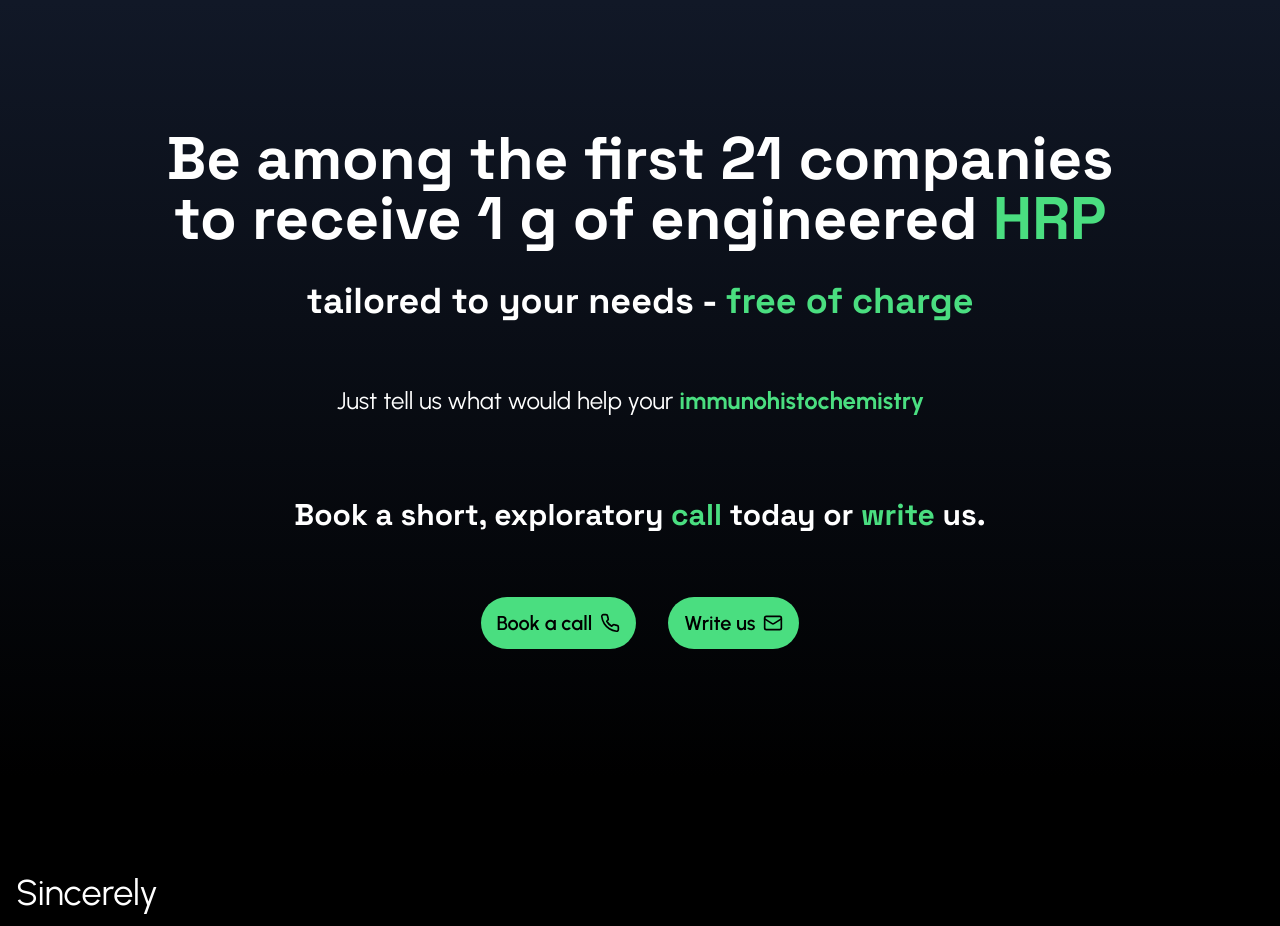
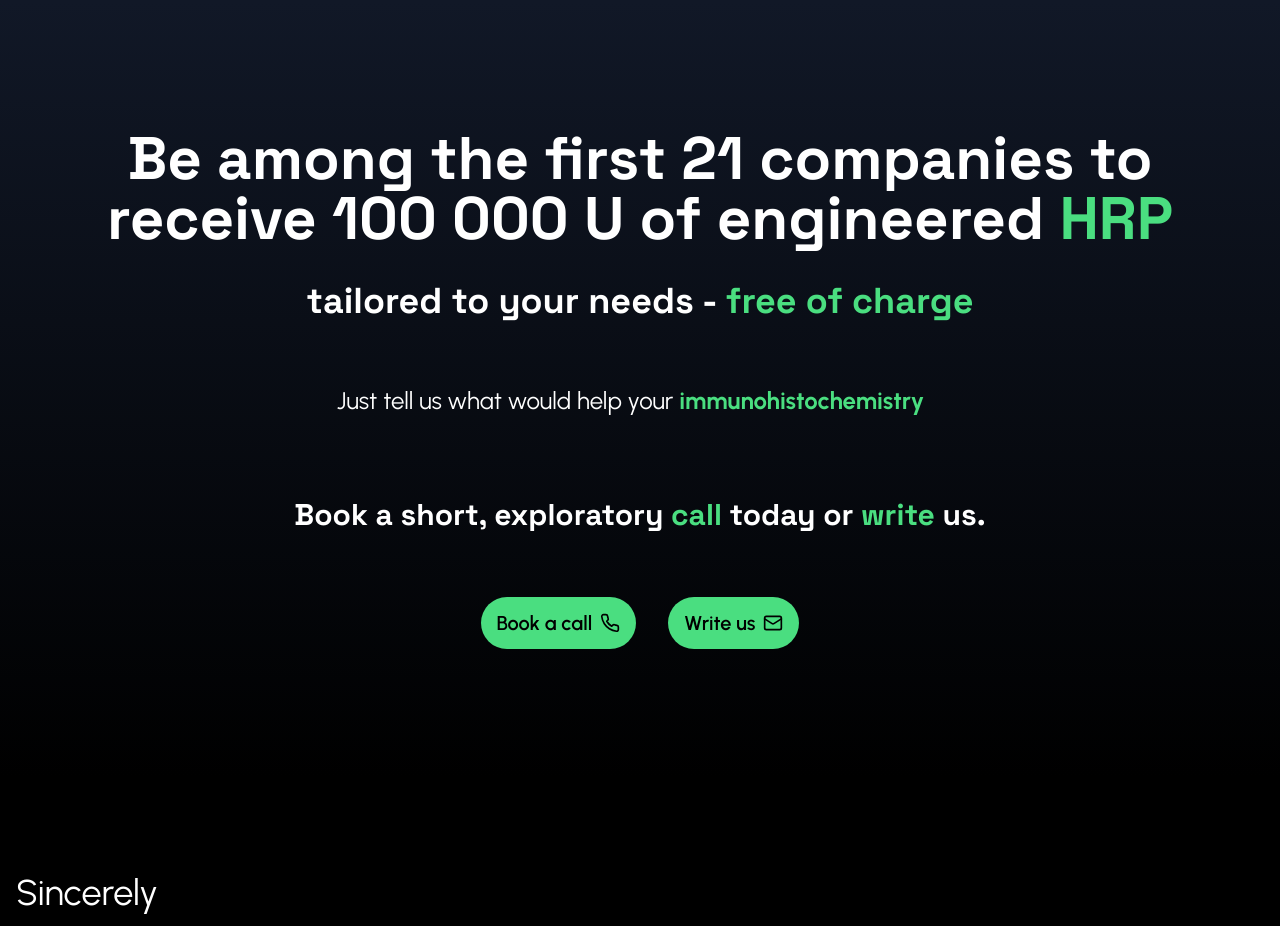
Before and after one commit to nitroduckmafia/nitroduck-deck, a React (Vite) app: page / in a window 1280 px wide. Shown: the part 2140-3066 px from the top of the page. Built offline with nearby package versions, Linux system fonts and the light colour scheme.

Commit message:
Text changed

```diff
--- a/src/App.tsx
+++ b/src/App.tsx
@@ -305,9 +305,9 @@ function App() {
 
 
         <section id="contact" className="py-32  bg-gradient-to-b from-gray-900 to-black ">
-          <div className="p-2 md:p-0 md:max-w-5xl mx-auto text-center">
+          <div className="p-2 md:p-0 md:max-w-6xl mx-auto text-center">
             <h2 className="text-4xl md:text-6xl font-bold font-spaceGrotesk mb-8">
-              Be among the first 21 companies to receive 1 g of engineered <span className="text-green-400">HRP</span>
+              Be among the first 21 companies to receive 100 000 U of engineered <span className="text-green-400">HRP</span>
             </h2>
              <h2 className="text-2xl md:text-4xl font-bold font-spaceGrotesk mt-8 mb-8">
               tailored to your needs - <span className="text-green-400">free of charge</span>            </h2>
```
